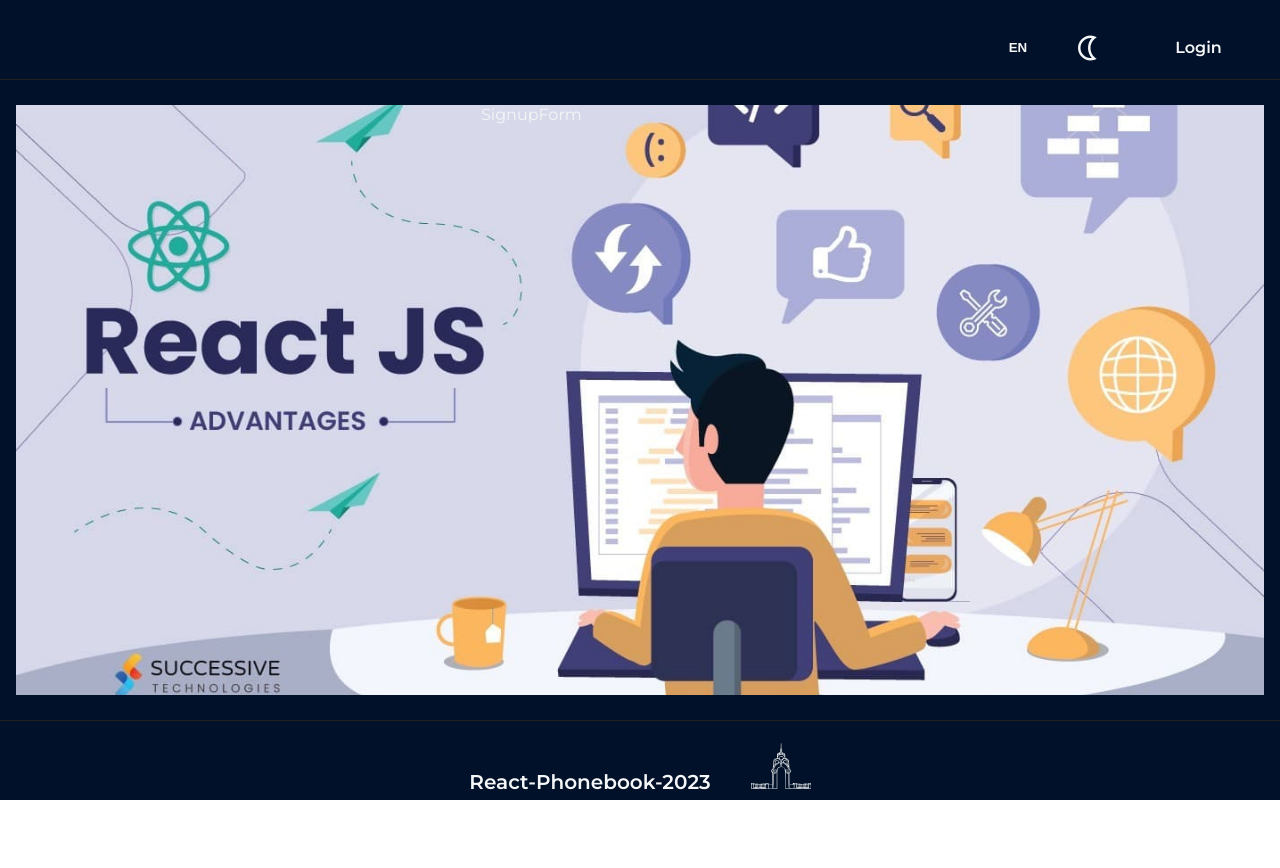
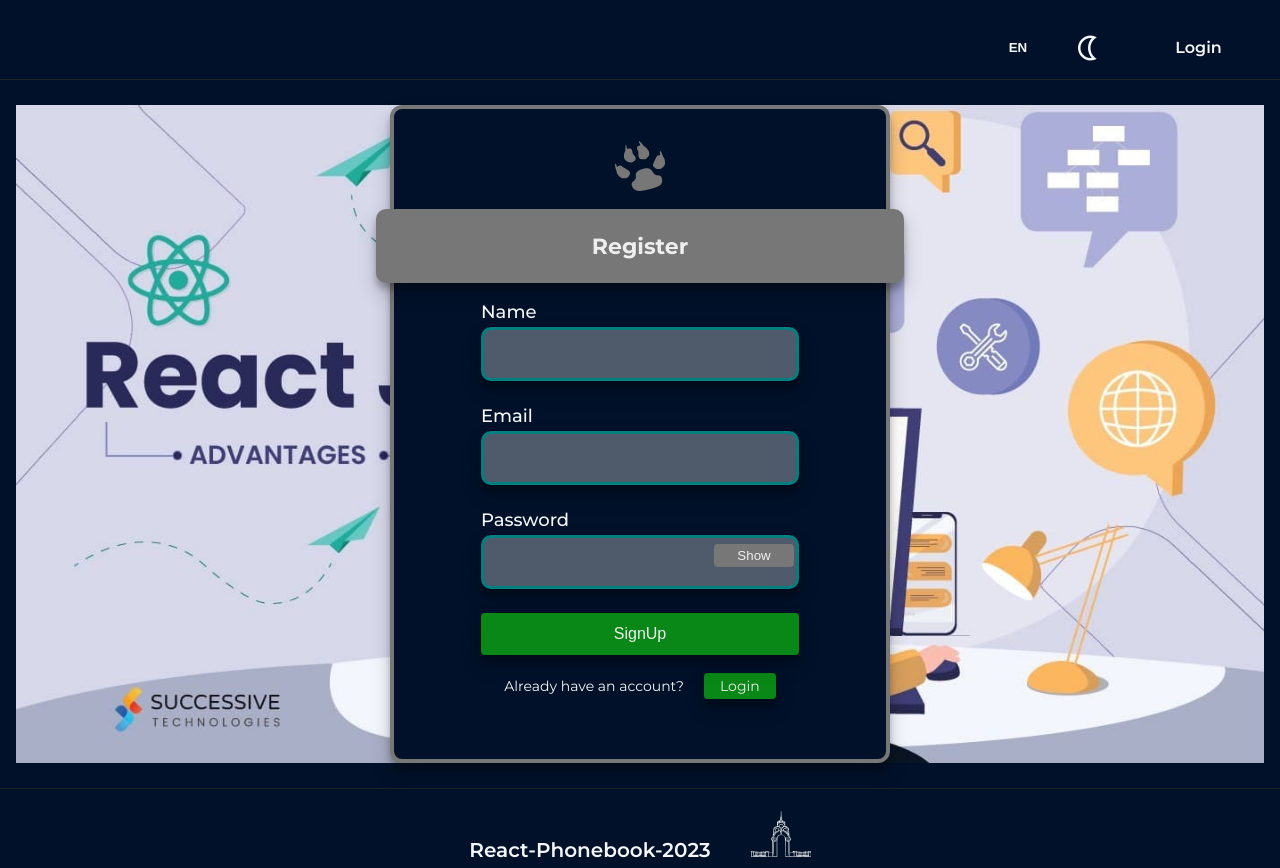
Before and after one commit to YuriyPilipenkoKH/goit-react-hw-08-phonebook, a React (Vite) app: page /signup in a window 1280 px wide. Shown: the top 868 px of the page. Before the commit the page ends 800 px from the top, so only its background shows below. Built offline with nearby package versions, Linux system fonts and the light colour scheme.

Commit message:
Implement SignupForm with state management and validation; update styles for MainContainer and login wrapper

```diff
--- a/src/components/container/Container.styled.tsx
+++ b/src/components/container/Container.styled.tsx
@@ -6,13 +6,14 @@ export const MainContainer = styled.div`
     justify-items: center;
     grid-gap: 25px;
     grid-template-rows: 80px auto 80px;
-    height: 100vh;
+
 
     transition: background-color 1s ease-in-out, color 1s ease-in-out;
     background: var(--background-color);
     color: var(--text-color);
     padding: 0 16px;
     margin: 0 auto;
+
 
 `
 
--- a/src/components/forms/SignupForm.tsx
+++ b/src/components/forms/SignupForm.tsx
@@ -1,9 +1,91 @@
-import React from 'react'
+import React, { ChangeEvent, FormEvent, useState } from 'react'
+import { FormLink, FormWrapper, Input, Label, LogoWrapp, MainTitle, RouteWrapp, ShowBtn, StyledForm } from './Form.styled';
+import { SiLazarus } from 'react-icons/si';
+import { Button } from '../button/Button';
+import { register } from '../../redux/auth/operations';
+import { useLanguage } from '../../hooks/useLanguage';
+import { useAppDispatch } from '../../hooks/useAppDispatch';
 
 const SignupForm = () => {
+  const dispatch = useAppDispatch();
+  const [name, setName] = useState('');
+  const [email, setEmail] = useState('');
+  const [password, setPassword] = useState('');
+  const [show, setShow] = useState(false);
+  const lang = useLanguage()
+
+  const handleChange =(e: ChangeEvent<HTMLInputElement>) => {
+     const { name, value } = e.target;
+    switch (name) {
+      case 'name':
+        return setName(value);
+      case 'email':
+        return setEmail(value);
+      case 'password':
+        return setPassword(value);
+      default:
+        return;
+    }
+  };
+
+  const handleSubmit = (e: FormEvent<HTMLFormElement>)=> {
+    e.preventDefault();
+    dispatch(register({ name, email, password }));
+    setName('');
+    setEmail('');
+    setPassword('');
+  };
+
   return (
-    <div>SignupForm</div>
-  )
+    <FormWrapper>
+       <LogoWrapp ><SiLazarus size={50}/></LogoWrapp>
+      <MainTitle>{lang.regBtn}</MainTitle>
+
+      <StyledForm onSubmit={handleSubmit}  autoComplete="on">
+        <Label >
+        {lang.name}
+          <Input
+
+           type="text"
+            name="name"
+             value={name}
+             onChange={handleChange} />
+        </Label>
+
+        <Label >
+        {lang.email}
+          <Input
+            type="email"
+            name="email"
+            value={email}
+            onChange={handleChange}
+          />
+        </Label>
+
+        <Label >
+        {lang.pass}
+          <Input
+            type={show ? 'text' : 'password'}
+            name="password"
+            value={password}
+            onChange={handleChange}
+          />
+            <ShowBtn
+            type='button'
+            onClick={() => setShow(!show)}>
+              {show ? lang.hide : lang.show}
+              </ShowBtn>
+        </Label>
+
+          <Button  type="submit">{lang.regSubmit}</Button>
+
+      </StyledForm>
+      <RouteWrapp>
+        <p>{lang.alreadyGot}</p>
+        <FormLink to="/login">{lang.logBtn}</FormLink>
+      </RouteWrapp>
+    </FormWrapper>
+  );
 }
 
 export default SignupForm
--- a/src/css/index.css
+++ b/src/css/index.css
@@ -371,10 +371,15 @@ img {
   background-size: cover;
   display: grid;
   justify-items: center;
+
 }
 
-.login__wrap {
-width: 318px;
+  .login__wrap {
+  width: 360px;
+  @media screen and (min-width: 768px) {
+
+    width: 500px;
+}
 }
 
 .avatar__wrapp {
--- a/src/redux/auth/operations.ts
+++ b/src/redux/auth/operations.ts
@@ -21,8 +21,9 @@ interface AuthResponse {
   token: string;
 }
 interface Credentials {
-  email: string;
-  password: string;
+  name?:string
+  email: string
+  password: string
 }
 
 export const register = createAsyncThunk<
```
